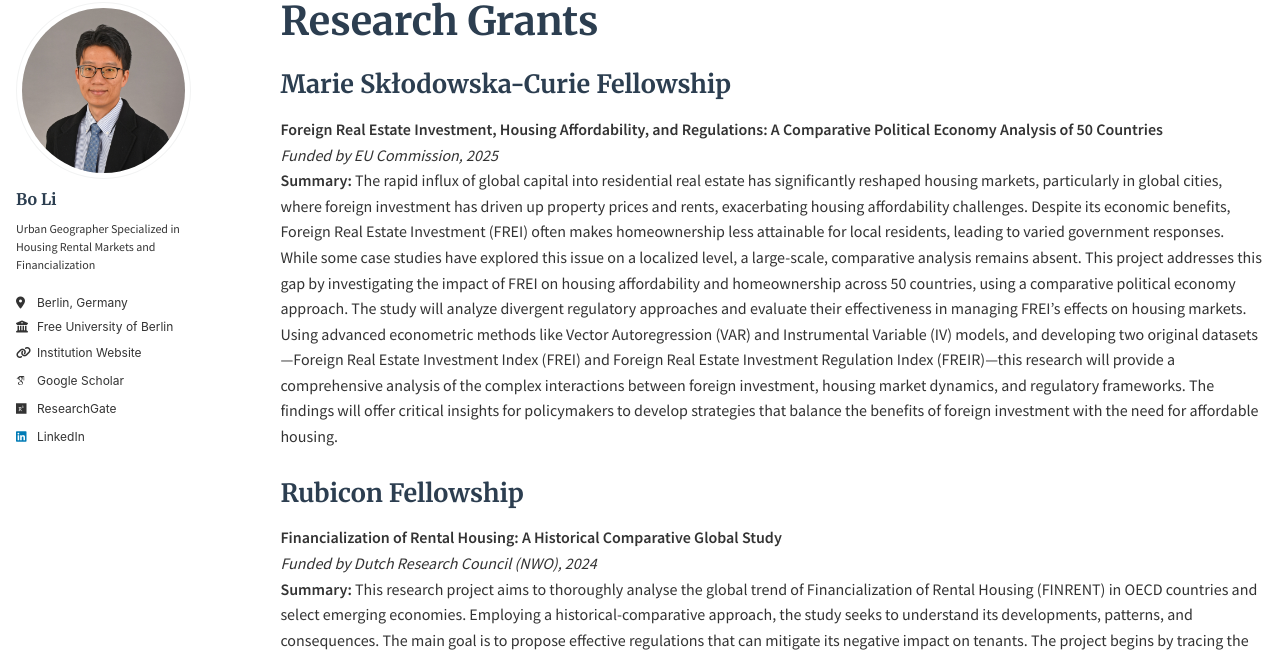
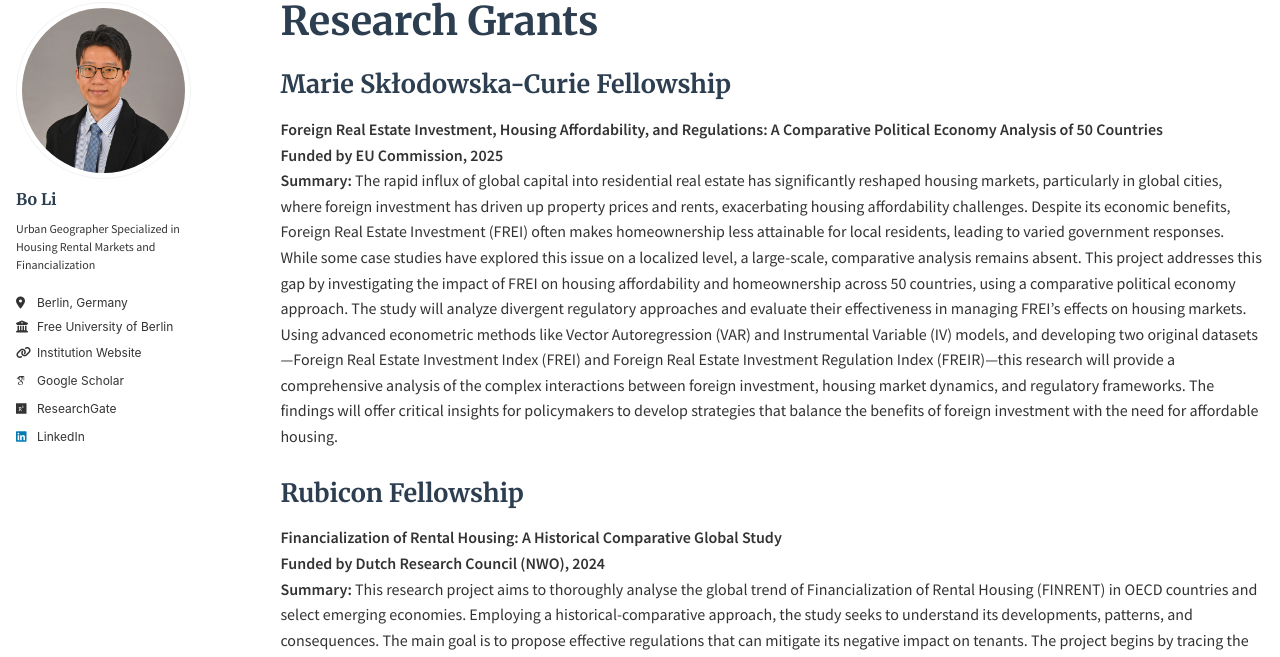
Before and after one commit to housingforall/housingforall.github.io, a Jekyll site: the page built from _pages/grants.md, in a window 1280 px wide. Shown: the part 90-747 px from the top of the page. Built offline with Jekyll 4.4.1, drawn with Linux system fonts in a browser that asks for light colours; some web fonts are replaced.

```diff
--- a/_pages/grants.md
+++ b/_pages/grants.md
@@ -10,11 +10,11 @@ author_profile: true
 
 ### Marie Skłodowska-Curie Fellowship
 **Foreign Real Estate Investment, Housing Affordability, and Regulations: A Comparative Political Economy Analysis of 50 Countries**
-*Funded by EU Commission, 2025*
+**Funded by EU Commission, 2025**
 **Summary:** The rapid influx of global capital into residential real estate has significantly reshaped housing markets, particularly in global cities, where foreign investment has driven up property prices and rents, exacerbating housing affordability challenges. Despite its economic benefits, Foreign Real Estate Investment (FREI) often makes homeownership less attainable for local residents, leading to varied government responses. While some case studies have explored this issue on a localized level, a large-scale, comparative analysis remains absent. This project addresses this gap by investigating the impact of FREI on housing affordability and
 homeownership across 50 countries, using a comparative political economy approach. The study will analyze divergent regulatory approaches and evaluate their effectiveness in managing FREI’s effects on housing markets. Using advanced econometric methods like Vector Autoregression (VAR) and Instrumental Variable (IV) models, and developing two original datasets—Foreign Real Estate Investment Index (FREI) and Foreign Real Estate Investment Regulation Index (FREIR)—this research will provide a comprehensive analysis of the complex interactions between foreign investment, housing market dynamics, and regulatory frameworks. The findings will offer critical insights for policymakers to develop strategies that balance the benefits of foreign investment with the need for affordable housing.
 
 ### Rubicon Fellowship
 **Financialization of Rental Housing: A Historical Comparative Global Study**
-*Funded by Dutch Research Council (NWO), 2024*
+**Funded by Dutch Research Council (NWO), 2024**
 **Summary:** This research project aims to thoroughly analyse the global trend of Financialization of Rental Housing (FINRENT) in OECD countries and select emerging economies. Employing a historical-comparative approach, the study seeks to understand its developments, patterns, and consequences. The main goal is to propose effective regulations that can mitigate its negative impact on tenants. The project begins by tracing the historical development of FINRENT, evaluating how widespread it has become, and examining the drivers of its development in different countries. It then investigates the strategies employed by institutional investors to enter and expand in the local rental housing market. Meanwhile, the study looks at how these investors interact with government authorities through a political economy lens. Additionally, the research examines how FINRENT influences tenants' experiences, particularly its connection to affordability, secure tenancy, and housing quality. Ultimately, the project aims to provide practical policy suggestions for local governments to counteract the downsides of FINRENT, while considering the unique circumstances of each country. The outcomes of this study contribute not only to the theoretical understanding of housing financialization but also align with the United Nations' Sustainable Development Goals framework by ensuring citizens' rights to adequate and affordable housing.
```
